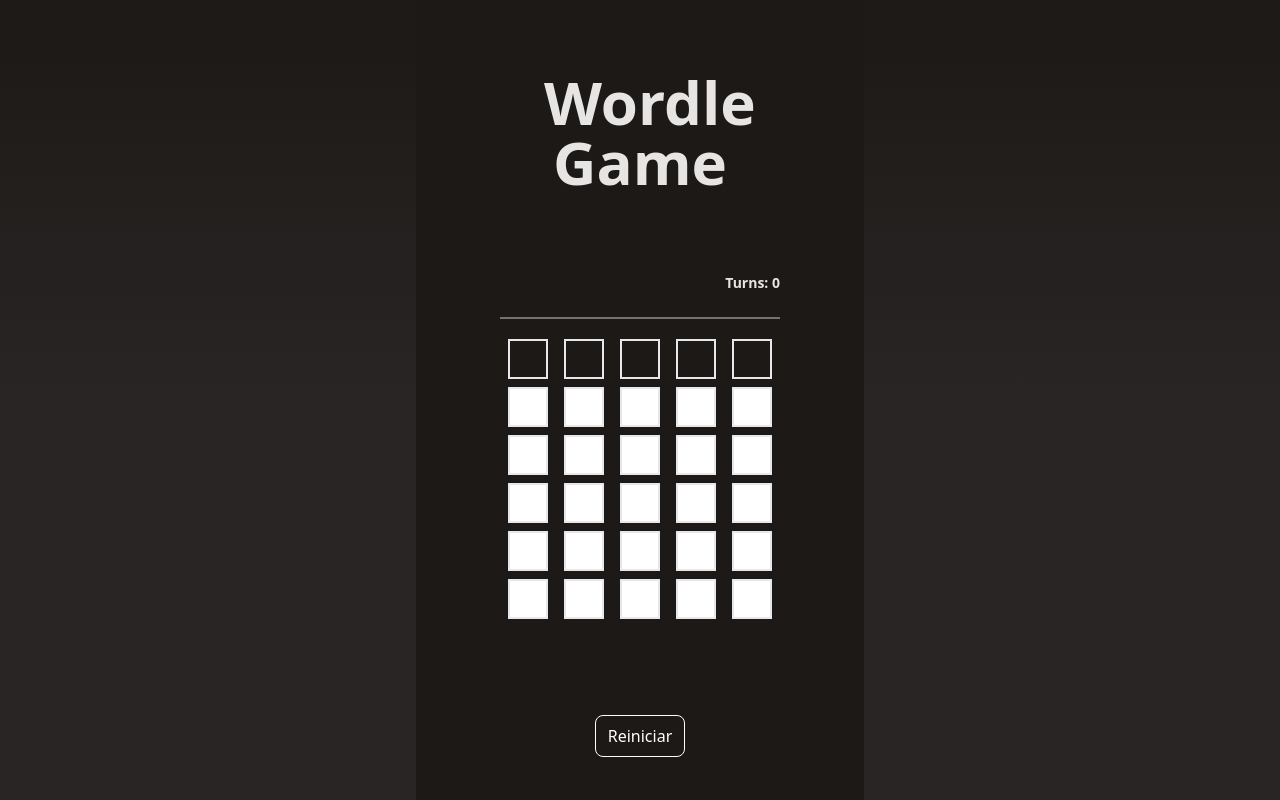
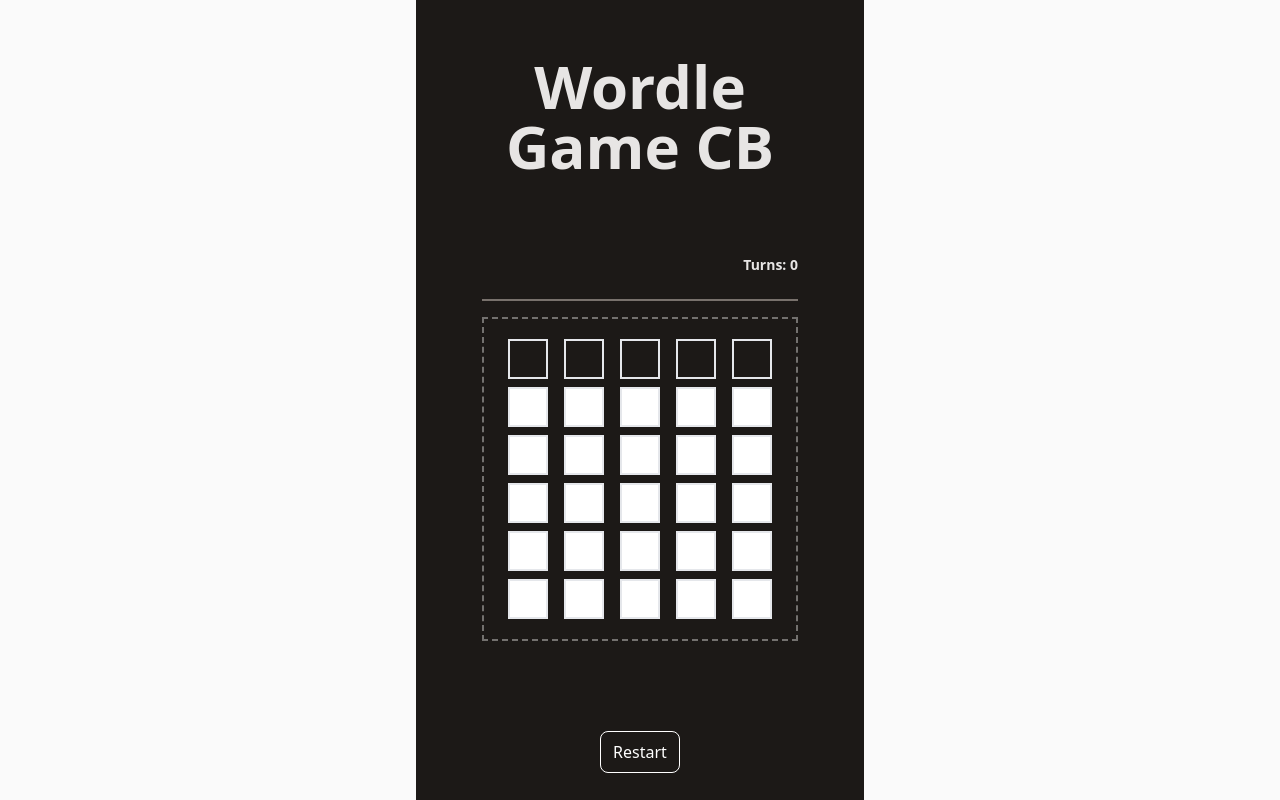
Before and after one commit to CamiloBarros/WordleGameCB, a React (Vite) app: page / in a window 1280 px wide. Built offline with nearby package versions, Linux system fonts and the light colour scheme.

Commit message:
Advances: animation Âwhen losing

```diff
--- a/index.html
+++ b/index.html
@@ -4,7 +4,7 @@
     <meta charset="UTF-8" />
     <link rel="icon" type="image/svg+xml" href="/src/favicon.svg" />
     <meta name="viewport" content="width=device-width, initial-scale=1.0" />
-    <title>Wordle Game</title>
+    <title>WordleGameCB</title>
   </head>
   <body>
     <div id="root"></div>
--- a/src/App.jsx
+++ b/src/App.jsx
@@ -2,7 +2,7 @@ import Home from './page/Home'
 
 function App() {
   return(
-    <div className='bg-gradient-to-t from-stone-800 via-stone-800 to-stone-900'>
+    <div className='bg-gradient-to-t bg-neutral-50'>
       <Home />
     </div>
   )
--- a/src/components/Box.jsx
+++ b/src/components/Box.jsx
@@ -6,7 +6,7 @@ const Box = ({ letter, state }) => {
   const states = {
     correct: 'bg-green-700 text-white',
     present: 'bg-sky-700 text-white',
-    none: 'bg-red-500/70 text-white',
+    none: 'bg-gray-500/70 text-white',
     empty: 'bg-white',
     transparent: 'bg-transparent text-white'
   }
--- a/src/components/Button.jsx
+++ b/src/components/Button.jsx
@@ -2,7 +2,7 @@ import React from 'react'
 
 const Button = ({ stateGame, onClick }) => {
   return (
-    <button className='text-white border border-white rounded-lg px-3 py-2 hover:bg-white hover:text-stone-900 hover:px-4 hover:py-3 ease-in-out duration-300' onClick={onClick}>Reiniciar</button>
+    <button className='text-white border border-white rounded-lg px-3 py-2 hover:bg-white hover:text-stone-900 hover:px-4 hover:py-3 ease-in-out duration-300' onClick={onClick}>Restart</button>
   )
 }
 
--- a/src/components/FieldText.jsx
+++ b/src/components/FieldText.jsx
@@ -5,7 +5,7 @@ const FieldText = ({ onTyped, onEnter, text, stateGame }) => {
   const placeHolder = {
     Win: 'You Win',
     Lose: 'You Lost',
-    Playing: 'type your word...'
+    Playing: 'Type your word...'
   }
 
   return (
--- a/src/components/Grid.jsx
+++ b/src/components/Grid.jsx
@@ -5,7 +5,7 @@ import RowEmpty from '../components/RowEmpty'
 
 const Grid = ({ wordSelected, wordCompleted, word, turns }) => {
   return (
-    <>
+    <div className='border-2 border-dashed border-stone-100/40 p-4'>
       {wordCompleted.map((word, index) => {
         return <RowCompleted key={index} word={word} solution={wordSelected} />
       })}
@@ -16,7 +16,7 @@ const Grid = ({ wordSelected, wordCompleted, word, turns }) => {
         : Array.from(Array(6 - turns)).map((_, index) => {
             return <RowEmpty key={index} />
           })}
-    </>
+    </div>
   )
 }
 
--- a/src/components/Title.jsx
+++ b/src/components/Title.jsx
@@ -3,13 +3,17 @@ import React from 'react'
 const Title = ({ state }) => {
   const stateTitle = {
     Win: 'text-green-600 animate-bounce',
-    Lose: 'text-red-600',
-    Playing: 'text-stone-200'
+    Lose: 'text-red-600 animate-pulse',
+    Playing: 'text-stone-200',
   }
   return (
-    <h1 className={`text-5xl sm:text-6xl font-bold text-center ${stateTitle[state]} w-48 lg:mt-10`}>
-      Wordle Game
-    </h1>
+    <div className='px-12'>
+      <h1
+        className={`text-5xl sm:text-6xl font-bold text-center ${stateTitle[state]} lg:mt-10 `}
+      >
+        Wordle Game CB
+      </h1>
+    </div>
   )
 }
 
--- a/src/page/Home.jsx
+++ b/src/page/Home.jsx
@@ -23,7 +23,7 @@ const Home = () => {
   } = useWordle()
 
   return (
-    <div className='flex flex-col justify-between items-center max-w-md mx-auto h-screen p-8 bg-stone-900'>
+    <div className='flex flex-col justify-between items-center max-w-md mx-auto h-screen p-4 bg-stone-900'>
       <Title state={stateGame} />
       <div>
         <h2 className='font-semibold text-sm text-stone-200 text-right'>Turns: {turns - 1}</h2>
```
